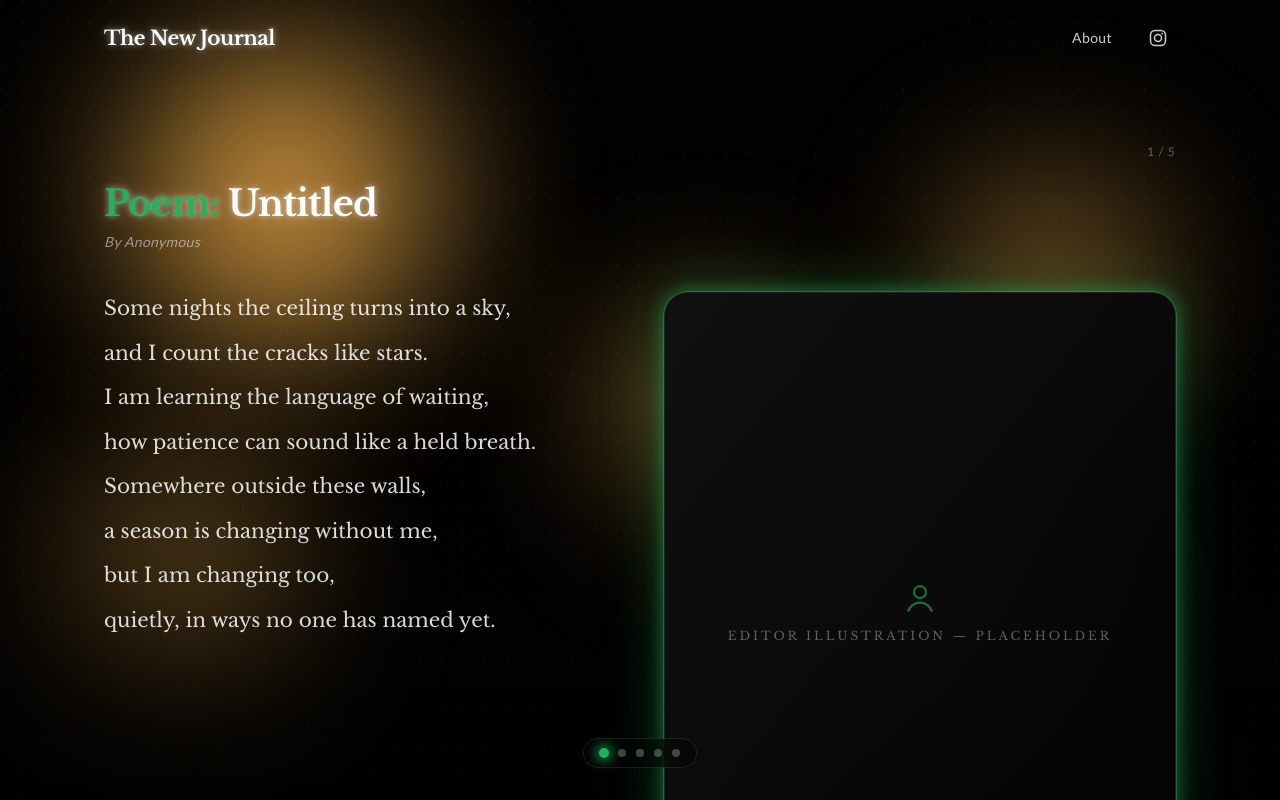
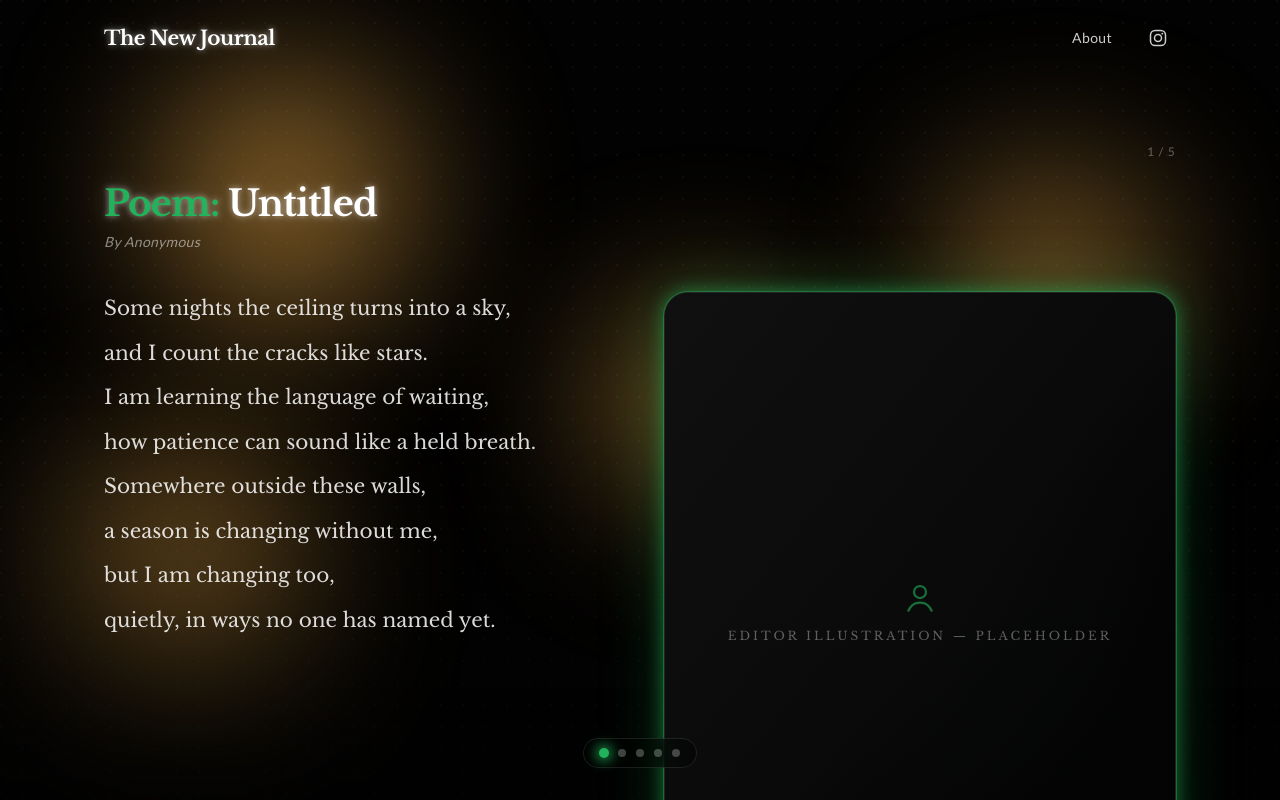
Before and after one commit to wangdrew5/thenewjournal, a React (Vite) app: page /publication/pub-1 in a window 1280 px wide. Shown: the top 800 px of the page. Built offline with nearby package versions, Linux system fonts and the light colour scheme.

Commit message:
Slow lantern flicker further to a 20s cycle

```diff
--- a/src/index.css
+++ b/src/index.css
@@ -121,5 +121,5 @@ h3,
 }
 
 .animate-flicker {
-  animation: flicker 10s ease-in-out infinite;
+  animation: flicker 20s ease-in-out infinite;
 }
```
